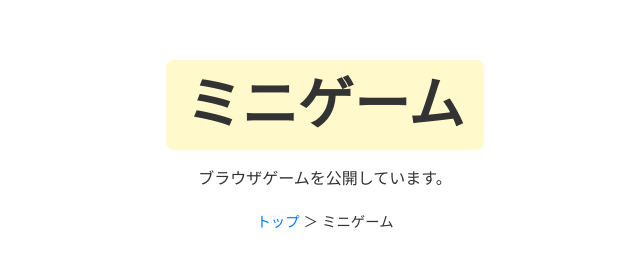
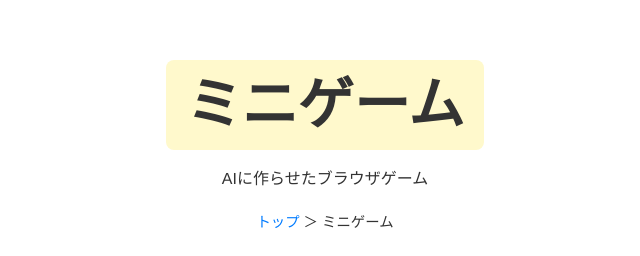
Before and after one commit to ebishrimp/mainserver_web, a plain HTML site: page sites/minigames/index.html in a window 1280 px wide. Shown: the top 256 px of the page, 315-955 px from the left. Drawn offline with Linux system fonts and the light colour scheme.

Commit message:
small change

```diff
--- a/sites/minigames/index.html
+++ b/sites/minigames/index.html
@@ -12,7 +12,7 @@
     <header class="site-header">
         <div class="container">
             <h1 class="main-title">ミニゲーム</h1>
-            <p>ブラウザゲームを公開しています。</p>
+            <p>AIに作らせたブラウザゲーム</p>
             <nav class="breadcrumb">
                 <a href="/">トップ</a> ＞ ミニゲーム
             </nav>
```
